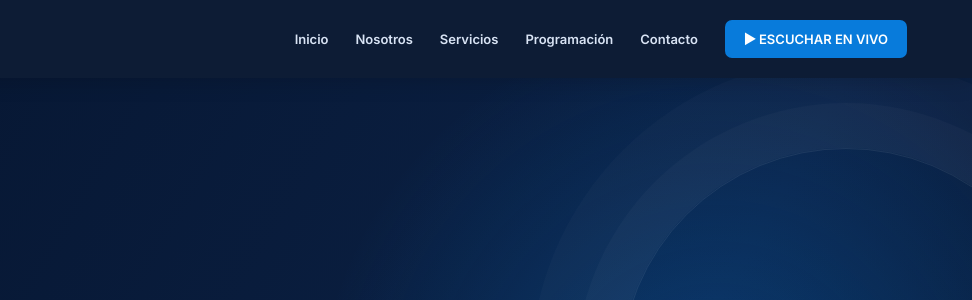
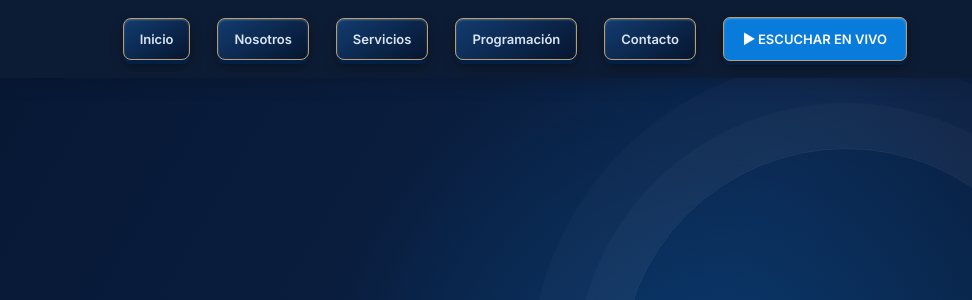
Before and after one commit to radioipul/radio-ipul, a plain HTML site: page index.html in a window 1280 px wide. Shown: the top 300 px of the page, 308-1280 px from the left. Drawn offline with Linux system fonts and the light colour scheme.

Commit message:
Update index.html

```diff
--- a/index.html
+++ b/index.html
@@ -45,8 +45,39 @@ img {
     position: relative;
 }
 
+/* BOTONES 3D DEL MENU DE NAVEGACION */
 .nav-links a {
-    transition: color .25s ease, background .25s ease;
+    display: inline-block;
+    padding: 10px 16px;
+    color: #ffffff;
+    text-decoration: none;
+    font-weight: 700;
+    background: linear-gradient(145deg, #123c70, #06152f);
+    border: 1px solid #b99f6f;
+    border-radius: 8px;
+    box-shadow:
+        0 4px 0 #032044,
+        0 6px 12px rgba(0, 0, 0, 0.45),
+        inset 0 1px 2px rgba(255,255,255,0.25);
+    transition: all .25s ease;
+}
+
+/* EFECTO AL PASAR EL CURSOR */
+.nav-links a:hover {
+    color: #ffffff;
+    background: linear-gradient(145deg, #d4af37, #8c6815);
+    border-color: #f5df9b;
+    transform: translateY(-3px);
+    box-shadow:
+        0 6px 0 #65480c,
+        0 10px 18px rgba(0, 0, 0, 0.45),
+        inset 0 1px 3px rgba(255,255,255,0.4);
+}
+
+/* EFECTO AL PRESIONAR */
+.nav-links a:active {
+    transform: translateY(2px);
+    box-shadow: 0 1px 0 #65480c;
 }
 
 /* TABLETAS Y LAPTOPS */
```
